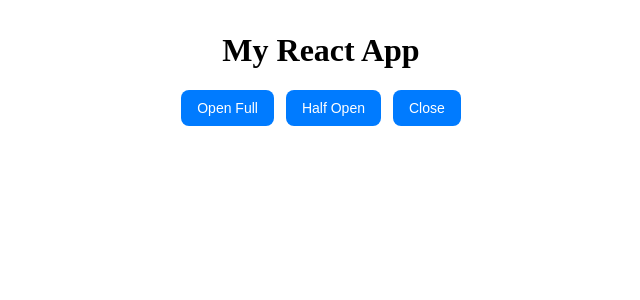
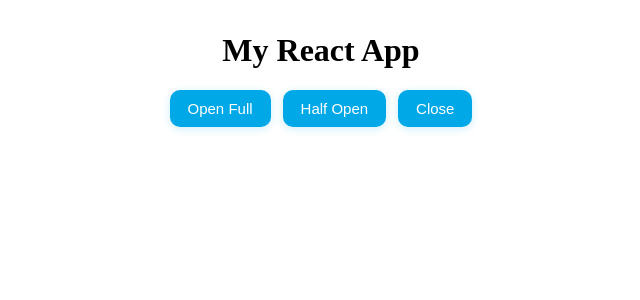
Before and after one commit to HarshitPandey1/assignment2, a React (Create React App) app: page / in a window 1280 px wide. Shown: the top 300 px of the page, without its empty margins (319-959 px from the left). Built offline with nearby package versions, Linux system fonts and the light colour scheme.

Commit message:
added a bar navigate with hand touch bottom slide

```diff
--- a/src/components/BottomSheet/BottomSheet.css
+++ b/src/components/BottomSheet/BottomSheet.css
@@ -4,17 +4,30 @@
   left: 0;
   width: 100%;
   height: 87%;
-  background: #f8f8f8;
+  background: #ffffff;
   border-top-left-radius: 20px;
   border-top-right-radius: 20px;
-  box-shadow: 0 -2px 10px rgba(0, 0, 0, 0.1);
+  box-shadow: 0 -4px 16px rgba(0, 0, 0, 0.1);
   transform: translateY(100%);
   transition: transform 0.3s ease-out;
+  display: flex;
+  flex-direction: column;
 }
 
+.handle {
+  width: 40px;
+  height: 5px;
+  background-color: #ccc;
+  border-radius: 3px;
+  margin: 12px auto 6px;
+}
 
 .content {
+  flex: 1;
   padding: 20px;
+  font-size: 16px;
+  color: #333;
+  overflow-y: auto;
 }
 
 .controls {
@@ -32,33 +45,38 @@
   font-size: 14px;
   border: none;
   border-radius: 8px;
-  background-color: #007bff;
+  background-color: #4c8bf5;
   color: #fff;
   cursor: pointer;
+  box-shadow: 0 2px 6px rgba(0, 0, 0, 0.1);
+  transition: background-color 0.2s ease-in-out;
 }
 
 .controls button:hover {
-  background-color: #0056b3;
+  background-color: #316ad3;
 }
 
 .button-bar {
   display: flex;
   justify-content: center;
-  margin-top: 1rem;
+  /* margin-top: 12px;/ */
   gap: 12px;
+  flex-wrap: wrap;
 }
 
 .button-bar button {
-  padding: 10px 16px;
-  font-size: 14px;
+  padding: 10px 18px;
+  font-size: 15px;
+  font-weight: 500;
   border: none;
-  border-radius: 8px;
-  background-color: #007bff;
-  color: #fff;
+  border-radius: 10px;
+  background-color: #00a8e8;
+  color: white;
   cursor: pointer;
-  transition: background-color 0.2s ease-in-out;
+  box-shadow: 0 2px 8px rgba(0, 168, 232, 0.2);
+  transition: background-color 0.3s ease-in-out;
 }
 
 .button-bar button:hover {
-  background-color: #0056b3;
+  background-color: #007bb8;
 }
```
